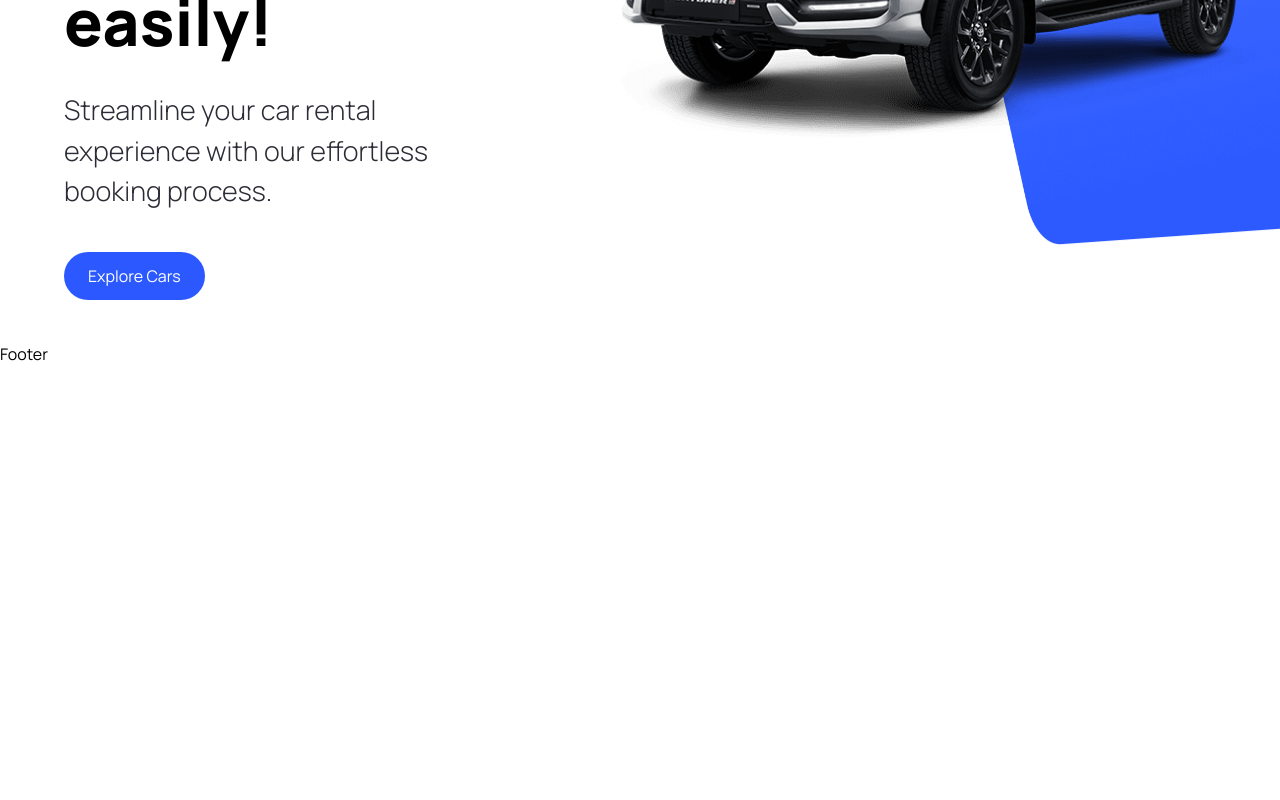
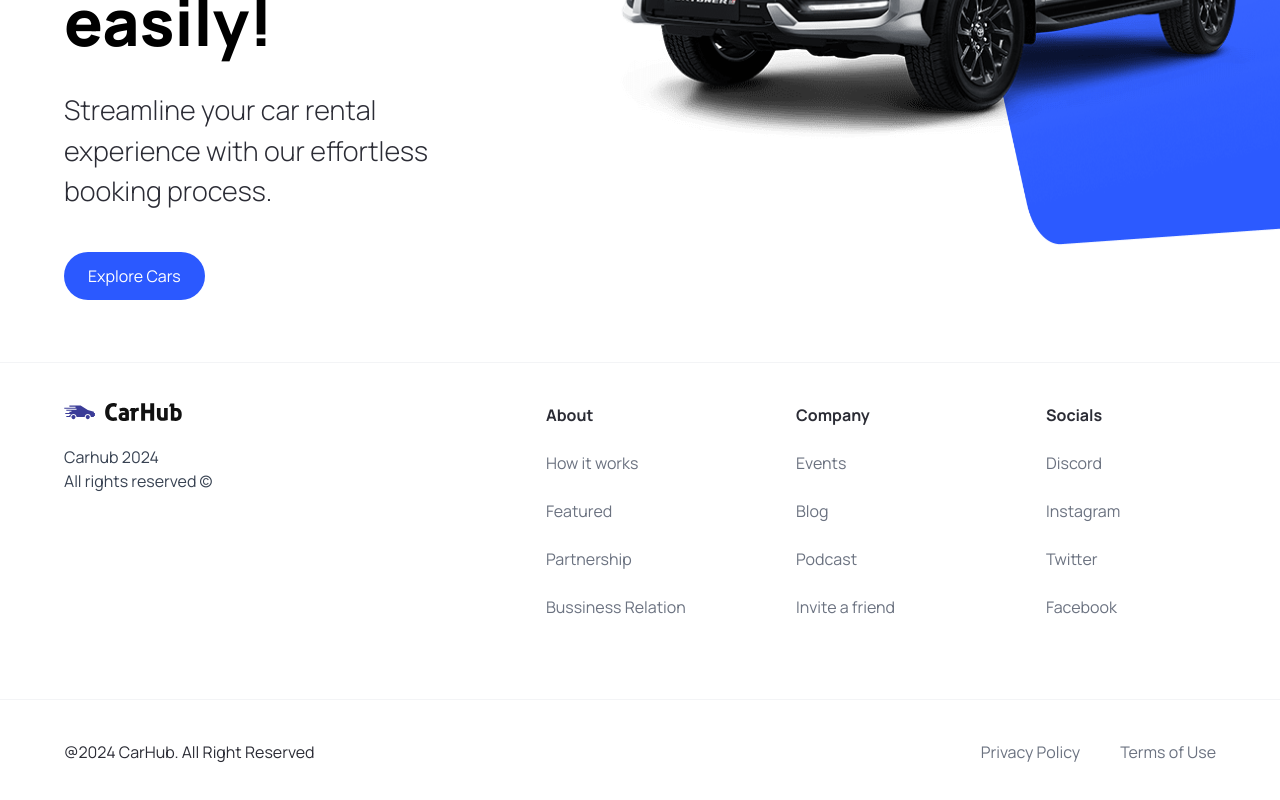
Before and after one commit to jummy16/car_showcase, a Next.js app: page / in a window 1280 px wide. Shown: the part 458-1258 px from the top of the page. Before the commit the page ends 824 px from the top, so only its background shows below. Built offline with nearby package versions, Linux system fonts and the light colour scheme.

Commit message:
footer update

```diff
--- a/components/CustomButton.tsx
+++ b/components/CustomButton.tsx
@@ -2,9 +2,9 @@
 import { CustomButtonProps } from "@/types";
 import Image from "next/image";
 
-const CustomButton = ({title, containerStyles, handleClick}:CustomButtonProps) => {
+const CustomButton = ({title, containerStyles, handleClick, btnType}:CustomButtonProps) => {
   return (
-    <button disabled={false} type={'button'}
+    <button disabled={false} type={btnType || 'button'}
         className={`custom-btn ${containerStyles}`}
          onClick={handleClick}>
     <span className={'flex-1'}>{title}</span>
--- a/components/Footer.tsx
+++ b/components/Footer.tsx
@@ -1,9 +1,39 @@
-import React from 'react'
+import Image from "next/image";
+import Link from "next/link";
+import { footerLinks } from "@/constants";
 
 const Footer = () => {
   return (
-    <div>Footer</div>
-  )
-}
+    <footer className="flex flex-col text-black-100 mt-5 border-t border-gray-100">
+      <div className="flex max-md:flex-col flex-wrap justify-between gap-5 sm:px-16 px-6 py-10">
+        <div className="flex flex-col justify-start items-start gap-6">
+          <Image src="/logo.svg" alt="logo" width={118} height={18} className="object-contain"/>
+          <p className="text-base text-gray-700">
+            Carhub 2024 <br/> All rights reserved &copy;
+          </p>
+        </div>
+        <div className="footer__links">
+          {footerLinks.map((footerLink) => ( // Changed 'Link' to 'footerLink' to avoid conflict
+            <div key={footerLink.title} className="footer__link">
+              <h3 className="font-bold">{footerLink.title}</h3>
+              {footerLink.links.map((item) => (
+                <Link key={item.title} href={item.url} className="text-gray-500">
+                  {item.title}
+                </Link>
+              ))}
+            </div>
+          ))}
+        </div>
+      </div>
+        <div className="flex justify-between items-center flex-wrap mt-10 border-t border-gray-100 sm:px-16 px-6 py-10">
+          <p>@2024 CarHub. All Right Reserved</p>
+          <div className="footer__copyrights-link">
+            <Link href="/" className="text-gray-500">Privacy Policy</Link>
+            <Link href="/" className="text-gray-500">Terms of Use</Link>
+          </div>
+        </div>
+  </footer>
+  );
+};
 
-export default Footer
+export default Footer;
--- /dev/null
+++ b/constants/index.ts
@@ -0,0 +1,101 @@
+export const manufacturers = [
+    "Acura",
+    "Alfa Romeo",
+    "Aston Martin",
+    "Audi",
+    "Bentley",
+    "BMW",
+    "Buick",
+    "Cadillac",
+    "Chevrolet",
+    "Chrysler",
+    "Citroen",
+    "Dodge",
+    "Ferrari",
+    "Fiat",
+    "Ford",
+    "GMC",
+    "Honda",
+    "Hyundai",
+    "Infiniti",
+    "Jaguar",
+    "Jeep",
+    "Kia",
+    "Lamborghini",
+    "Land Rover",
+    "Lexus",
+    "Lincoln",
+    "Maserati",
+    "Mazda",
+    "McLaren",
+    "Mercedes-Benz",
+    "MINI",
+    "Mitsubishi",
+    "Nissan",
+    "Porsche",
+    "Ram",
+    "Rolls-Royce",
+    "Subaru",
+    "Tesla",
+    "Toyota",
+    "Volkswagen",
+    "Volvo",
+  ];
+
+  export const yearsOfProduction = [
+    { title: "Year", value: "" },
+    { title: "2015", value: "2015" },
+    { title: "2016", value: "2016" },
+    { title: "2017", value: "2017" },
+    { title: "2018", value: "2018" },
+    { title: "2019", value: "2019" },
+    { title: "2020", value: "2020" },
+    { title: "2021", value: "2021" },
+    { title: "2022", value: "2022" },
+    { title: "2023", value: "2023" },
+  ];
+
+  export const fuels = [
+    {
+      title: "Fuel",
+      value: "",
+    },
+    {
+      title: "Gas",
+      value: "Gas",
+    },
+    {
+      title: "Electricity",
+      value: "Electricity",
+    },
+  ];
+
+  export const footerLinks = [
+    {
+      title: "About",
+      links: [
+        { title: "How it works", url: "/" },
+        { title: "Featured", url: "/" },
+        { title: "Partnership", url: "/" },
+        { title: "Bussiness Relation", url: "/" },
+      ],
+    },
+    {
+      title: "Company",
+      links: [
+        { title: "Events", url: "/" },
+        { title: "Blog", url: "/" },
+        { title: "Podcast", url: "/" },
+        { title: "Invite a friend", url: "/" },
+      ],
+    },
+    {
+      title: "Socials",
+      links: [
+        { title: "Discord", url: "/" },
+        { title: "Instagram", url: "/" },
+        { title: "Twitter", url: "/" },
+        { title: "Facebook", url: "/" },
+      ],
+    },
+  ];
--- a/types/index.ts
+++ b/types/index.ts
@@ -4,5 +4,5 @@
     title:string;
     containerStyles?: string;
     handleClick?: MouseEventHandler<HTMLButtonElement>;
-    btnType: "button"
+    btnType?: "button" | "submit"
 }
```
